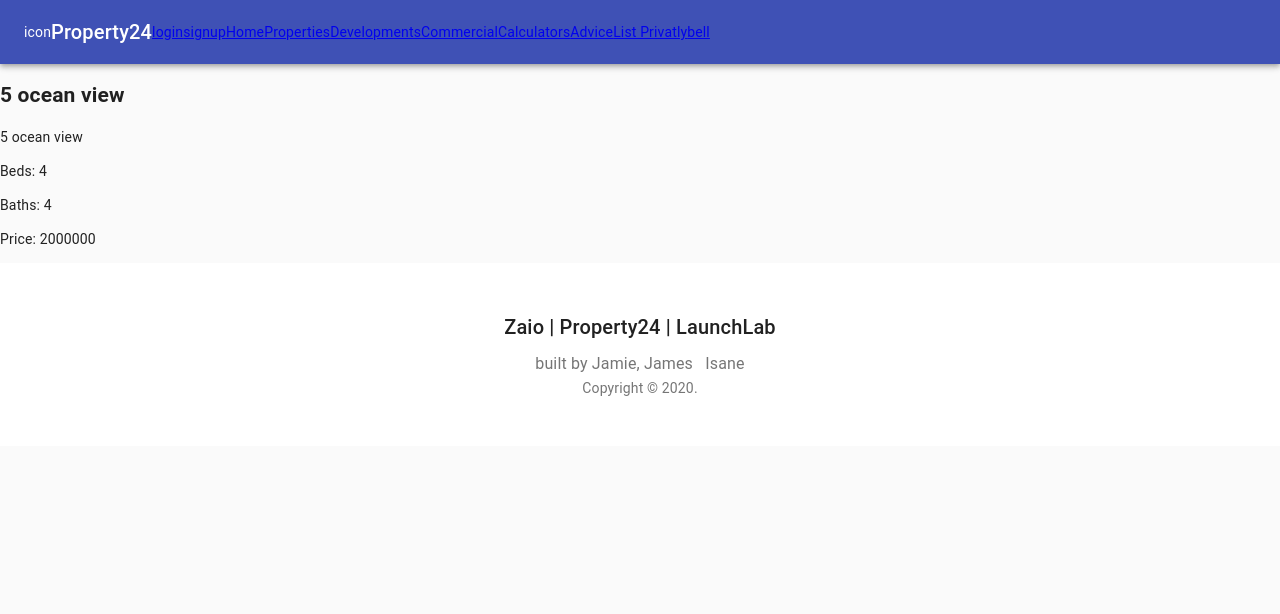
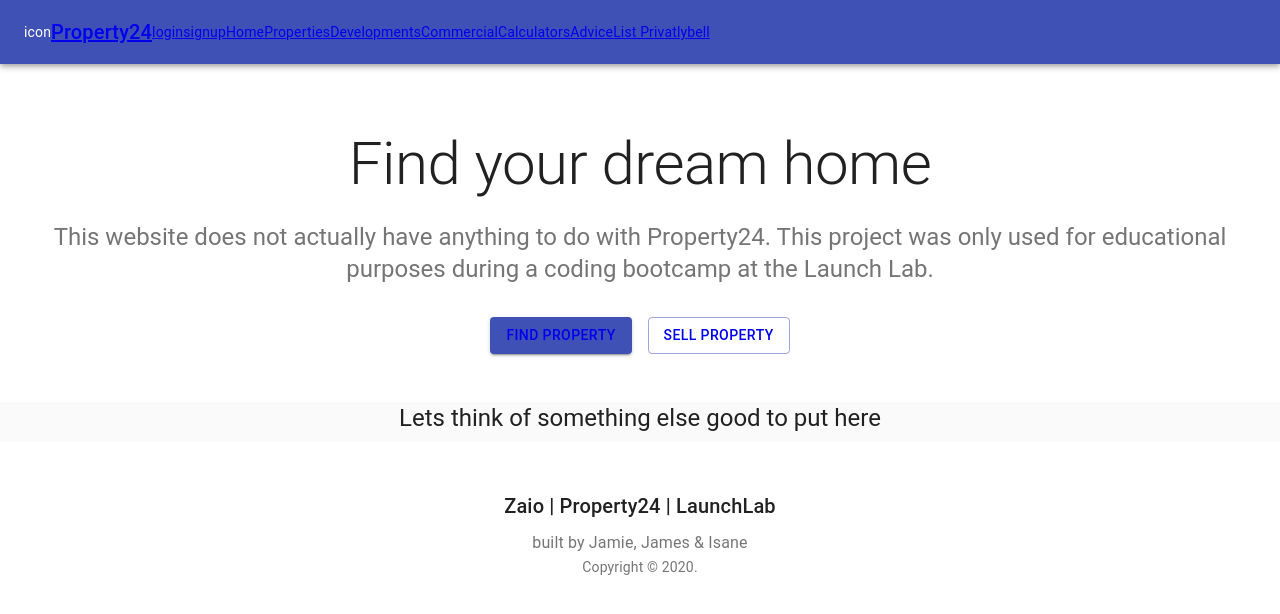
Before and after one commit to isane-hash/property24, a React (Create React App) app: page / in a window 1280 px wide. Shown: the top 614 px of the page. Built offline with nearby package versions, Linux system fonts and the light colour scheme.

Commit message:
home page

```diff
--- a/src/App.js
+++ b/src/App.js
@@ -19,12 +19,14 @@ function App() {
 		<UserProvider>
 			<CssBaseline />
 			<Navbar />
+			<main>
 				<Switch>
 					<Route exact path="/" component={HomePage} />
 					<Route path="/Login" component={Login} />
 					<Route path="/properties" component={PropertiesPage} />
 					<Route component={ErrorPage} />
 				</Switch>
+			</main>
 			<Footer />
 		</UserProvider>
 	);
--- a/src/components/Footer/Footer.js
+++ b/src/components/Footer/Footer.js
@@ -31,7 +31,7 @@ export default function Footer() {
 				color="textSecondary"
 				component="p"
 			>
-				built by Jamie, James &nbsp; Isane
+				built by Jamie, James &amp; Isane
 			</Typography>
 			<Copyright />
 		</footer>
--- a/src/components/Navbar/Navbar.js
+++ b/src/components/Navbar/Navbar.js
@@ -11,9 +11,11 @@ export default function Navbar() {
 				<Toolbar>
 					{/* <CameraIcon className={classes.icon} /> */}
 					icon
-					<Typography variant="h6" color="inherit" noWrap>
-						Property24
-					</Typography>
+					<Link to="/">
+						<Typography variant="h6" color="inherit" noWrap>
+							Property24
+						</Typography>
+					</Link>
 					<div className="links">
 						<Link to="/Login">login</Link>
 						<Link to="/Login#signup">signup</Link>
--- a/src/pages/Home.js
+++ b/src/pages/Home.js
@@ -1,25 +1,89 @@
 import React from "react";
 import { Link } from "react-router-dom";
-import Hero from "../components/Hero/Hero";
-import Banner from "../components/Banner/Banner";
+import Grid from "@material-ui/core/Grid";
+import Typography from "@material-ui/core/Typography";
+import { makeStyles } from "@material-ui/core/styles";
+import Container from "@material-ui/core/Container";
+import Button from "@material-ui/core/Button";
 
-import PropertyList from "../components/PropertyList";
+const useStyles = makeStyles(theme => ({
+	heroContent: {
+		backgroundColor: theme.palette.background.paper,
+		padding: theme.spacing(8, 0, 6)
+	},
+	heroButtons: {
+		marginTop: theme.spacing(4)
+	},
+	ctaButtons: {
+		color: theme.palette.primary,
+		textDecoration: "none"
+	}
+}));
 
 const Home = props => {
+	const classes = useStyles();
+
 	return (
 		<>
-			{/* <Hero>
-				<Banner
-					title="just buy a house"
-					subtitle="starting price R850 000"
+			<div className={classes.heroContent}>
+				<Container maxWidth="lg">
+					<Typography
+						component="h1"
+						variant="h2"
+						align="center"
+						color="textPrimary"
+						gutterBottom
+					>
+						Find your dream home
+					</Typography>
+					<Typography
+						variant="h5"
+						align="center"
+						color="textSecondary"
+						paragraph
+					>
+						This website does not actually have anything to do with
+						Property24. This project was only used for educational
+						purposes during a coding bootcamp at the Launch Lab.
+					</Typography>
+					<div className={classes.heroButtons}>
+						<Grid container spacing={2} justify="center">
+							<Grid item>
+								<Button variant="contained" color="primary">
+									<Link
+										className={classes.ctaButtons}
+										to="/properties"
+									>
+										Find Property
+									</Link>
+								</Button>
+							</Grid>
+							<Grid item>
+								<Button variant="outlined" color="primary">
+									<Link
+										className={classes.ctaButtons}
+										to="/sell"
+									>
+										Sell Property
+									</Link>
+								</Button>
+							</Grid>
+						</Grid>
+					</div>
+				</Container>
+			</div>
+
+			<div>
+				<Typography
+					component="h1"
+					variant="h5"
+					align="center"
+					color="textPrimary"
+					gutterBottom
 				>
-					<Link to="/rooms" className="btn-primary">
-						Houses
-					</Link>
-				</Banner>
-			</Hero> */}
-
-			<PropertyList />
+					Lets think of something else good to put here
+				</Typography>
+			</div>
 		</>
 	);
 };
```
Lines whose indentation alone changed are shown as unchanged.
